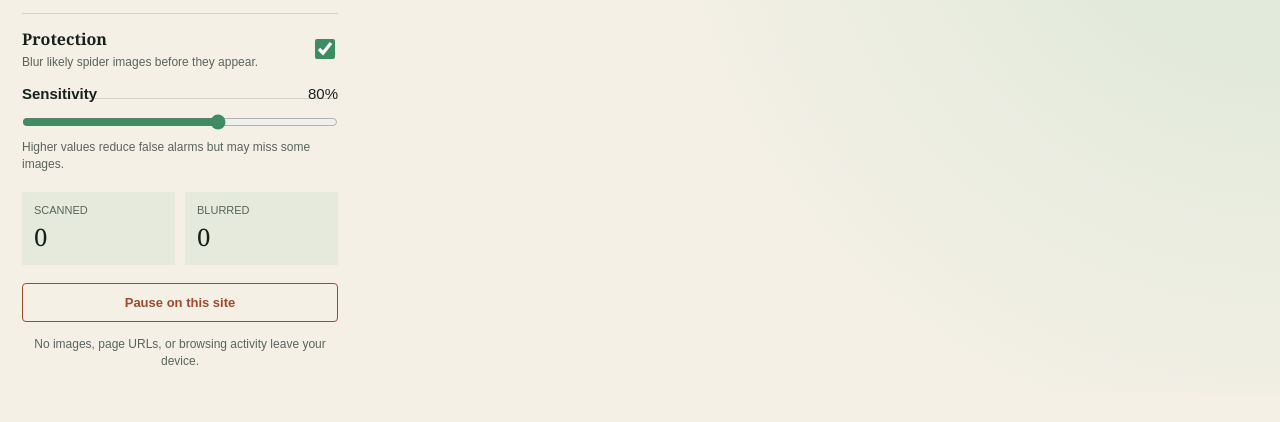
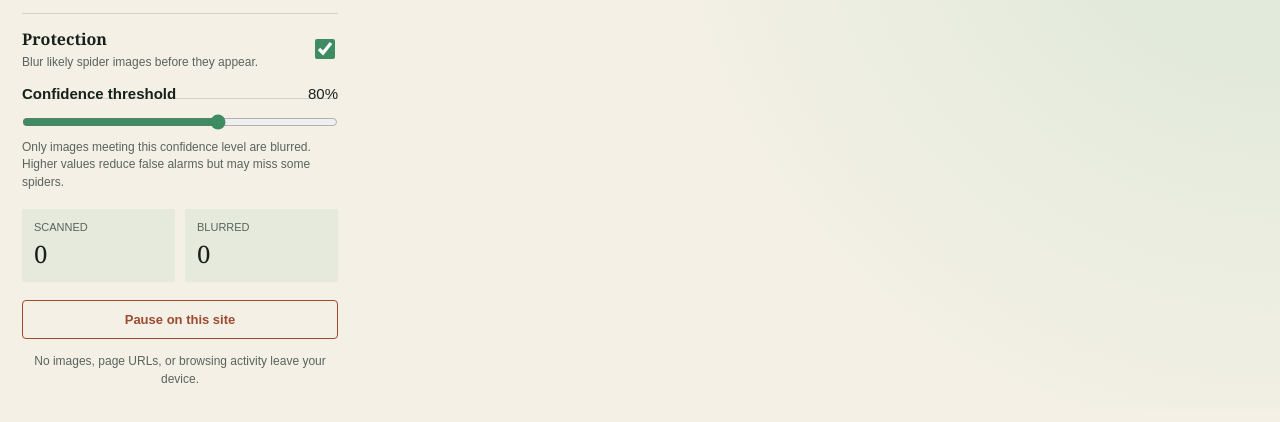
Before and after one commit to katelyn-chun/spidey-senses-are-tingling, a browser extension: page index.html in a window 1280 px wide. Shown: the part 162-584 px from the top of the page. Drawn offline with Linux system fonts and the light colour scheme.

Commit message:
Rename sensitivity to confidence threshold, make description more intuitive

```diff
--- a/detector.js
+++ b/detector.js
@@ -95,7 +95,7 @@
     const darkRatio = darkPixels / pixelCount;
     const warmDarkRatio = warmDarkPixels / pixelCount;
     const normalizedEdges = edgeEnergy / (pixelCount * 3 * 255);
-    const confidence = Math.min(0.79, darkRatio * 0.35 + warmDarkRatio * 0.25 + normalizedEdges * 0.6);
+    const confidence = Math.min(1, darkRatio * 0.35 + warmDarkRatio * 0.25 + normalizedEdges * 0.6);
     return { confidence, source: 'local-visual' };
   }
 
--- a/index.html
+++ b/index.html
@@ -24,9 +24,9 @@
         <input id="enabled" type="checkbox" checked />
       </label>
       <label class="setting-block" for="threshold">
-        <span class="setting-heading"><strong>Sensitivity</strong><output id="threshold-value" for="threshold">80%</output></span>
+        <span class="setting-heading"><strong>Confidence threshold</strong><output id="threshold-value" for="threshold">80%</output></span>
         <input id="threshold" type="range" min="50" max="98" value="80" />
-        <small>Higher values reduce false alarms but may miss some images.</small>
+        <small>Only images meeting this confidence level are blurred. Higher values reduce false alarms but may miss some spiders.</small>
       </label>
       <dl class="stats" aria-label="Current tab scan statistics">
         <div><dt>Scanned</dt><dd id="scanned-count">0</dd></div>
```
